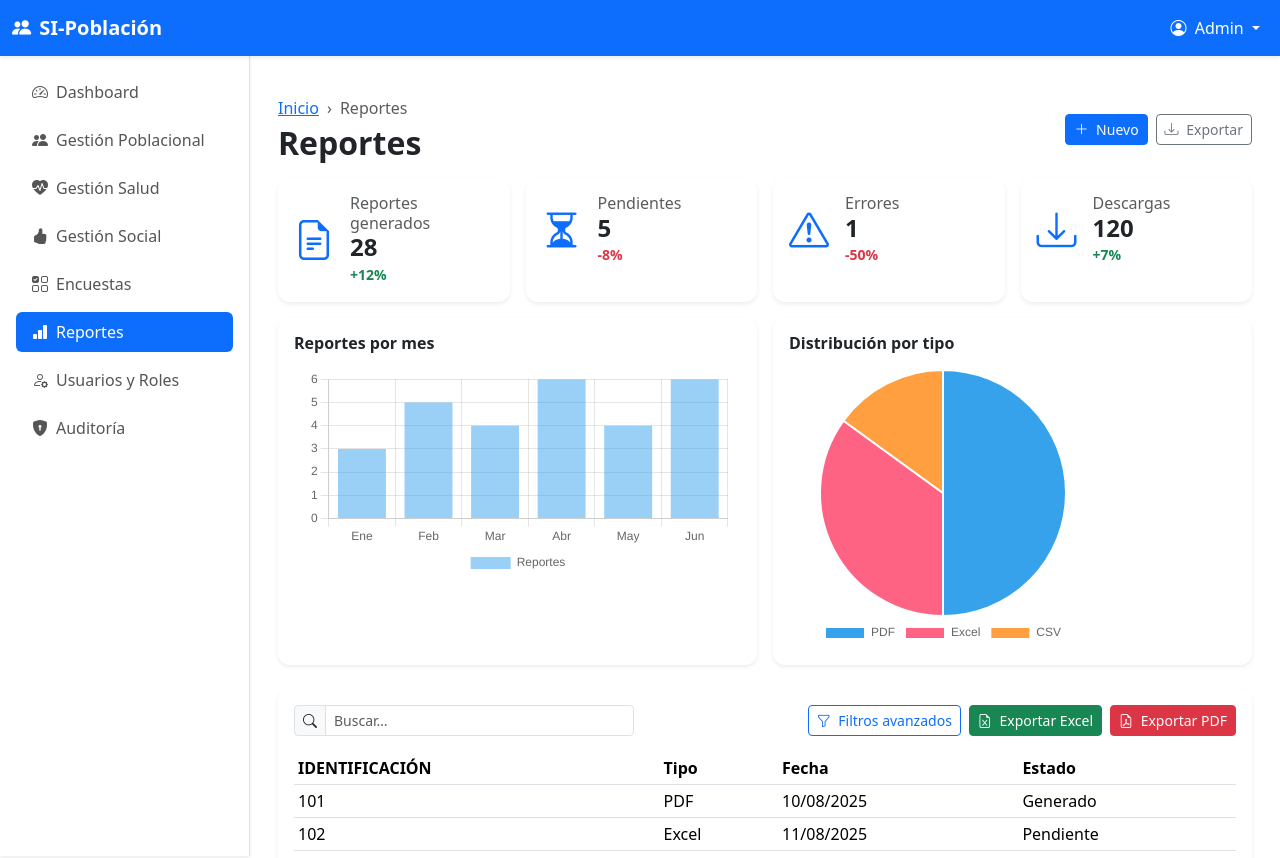
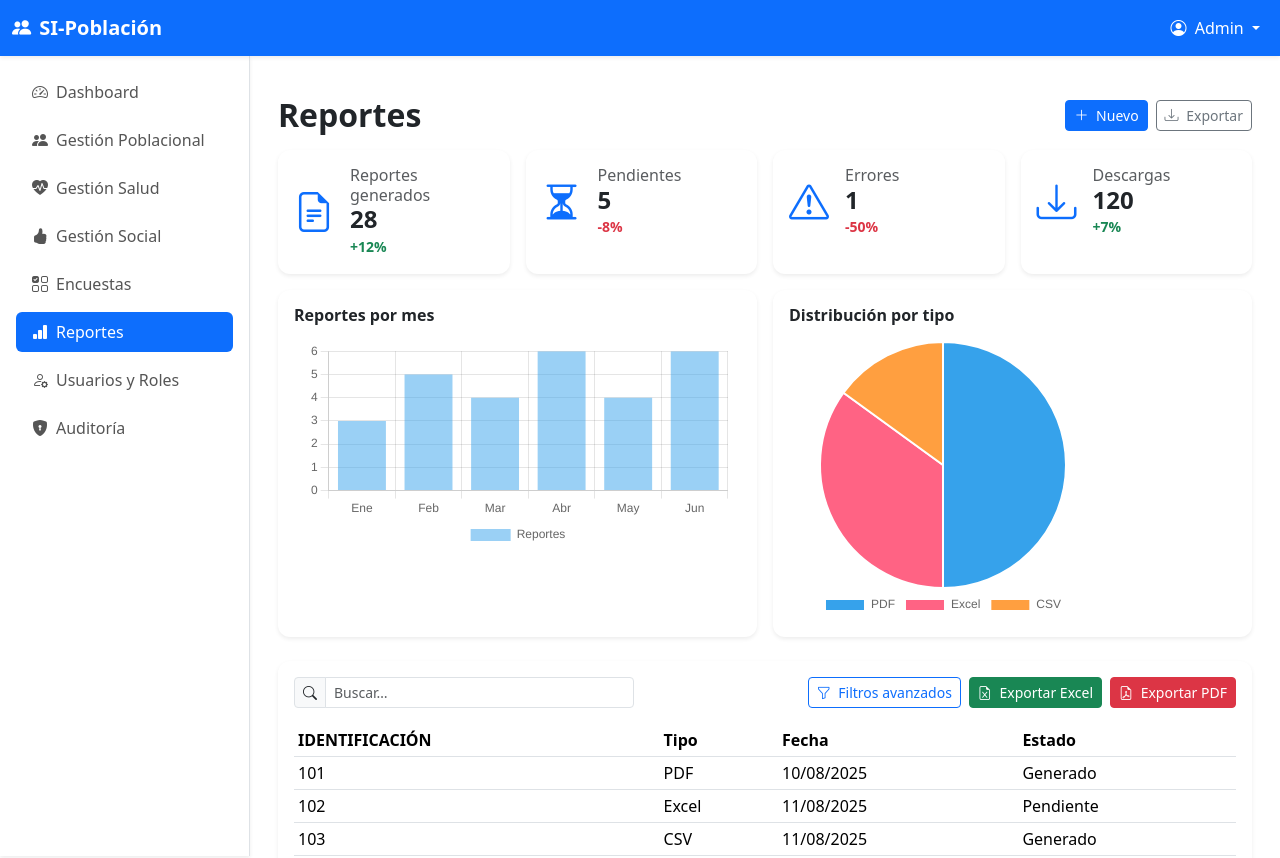
Before and after one commit to eduard-ve/sip_comunidades, a Vue app in the folder frontend/: page /reportes in a window 1280 px wide. Shown: the top 858 px of the page. Built offline with nearby package versions, Linux system fonts and the light colour scheme.

Commit message:
Se elimino  breadcrumbs no es necesario para la navegacion del pagina

```diff
--- a/frontend/src/views/Reportes.vue
+++ b/frontend/src/views/Reportes.vue
@@ -3,10 +3,6 @@ import { ref } from "vue"
 import BaseModule from "../components/BaseModule.vue"
 import ReporteForm from "../components/ReporteForm.vue"
 
-const breadcrumbs = [
-  { label: "Inicio", to: "/dashboard" },
-  { label: "Reportes" }
-]
 
 const kpis = [
   { title: "Reportes generados", value: 28, change: 12, icon: "bi bi-file-earmark-text" },
@@ -58,13 +54,13 @@ const showForm = ref(false)
 function saveReporte(newReporte) {
   const id = table.value.rows.length + 101
   table.value.rows.push({ id, ...newReporte, estado: "Generado" })
-  alert("✅ Reporte generado con éxito")
+  alert("Reporte generado con éxito")
   showForm.value = false
 }
 
 // Exportar simulación
 function exportar(tipo) {
-  alert(`📂 Exportando en formato ${tipo}...`)
+  alert(` Exportando en formato ${tipo}...`)
 }
 </script>
 
@@ -77,7 +73,7 @@ function exportar(tipo) {
     :table="table"
     @create="showForm = true"
     @export="() => exportar('Excel')"
-    @rowClick="(row) => alert(`📌 Detalles del reporte ID: ${row.id}`)"
+    @rowClick="(row) => alert(` Detalles del reporte ID: ${row.id}`)"
   >
   <template #table-filters>
     <div class="d-flex justify-content-end gap-2">
```
